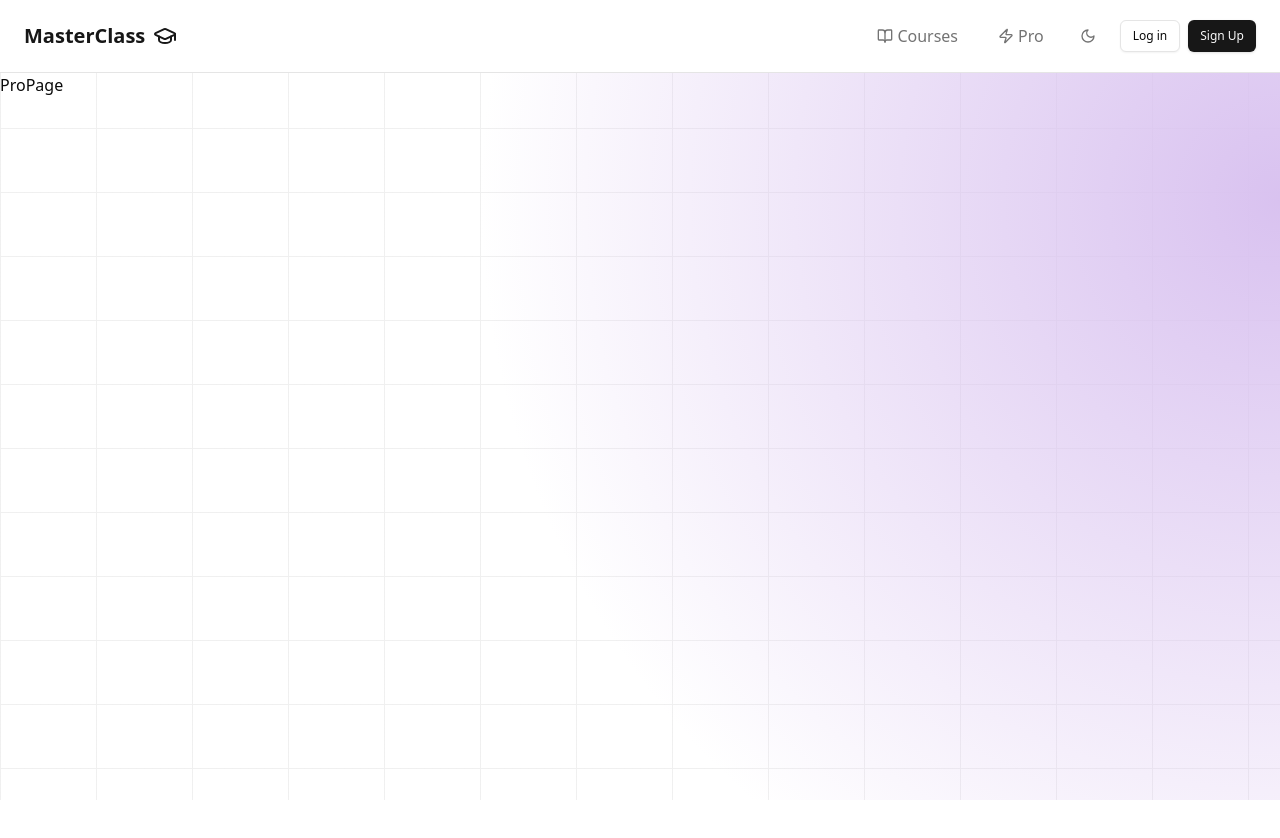
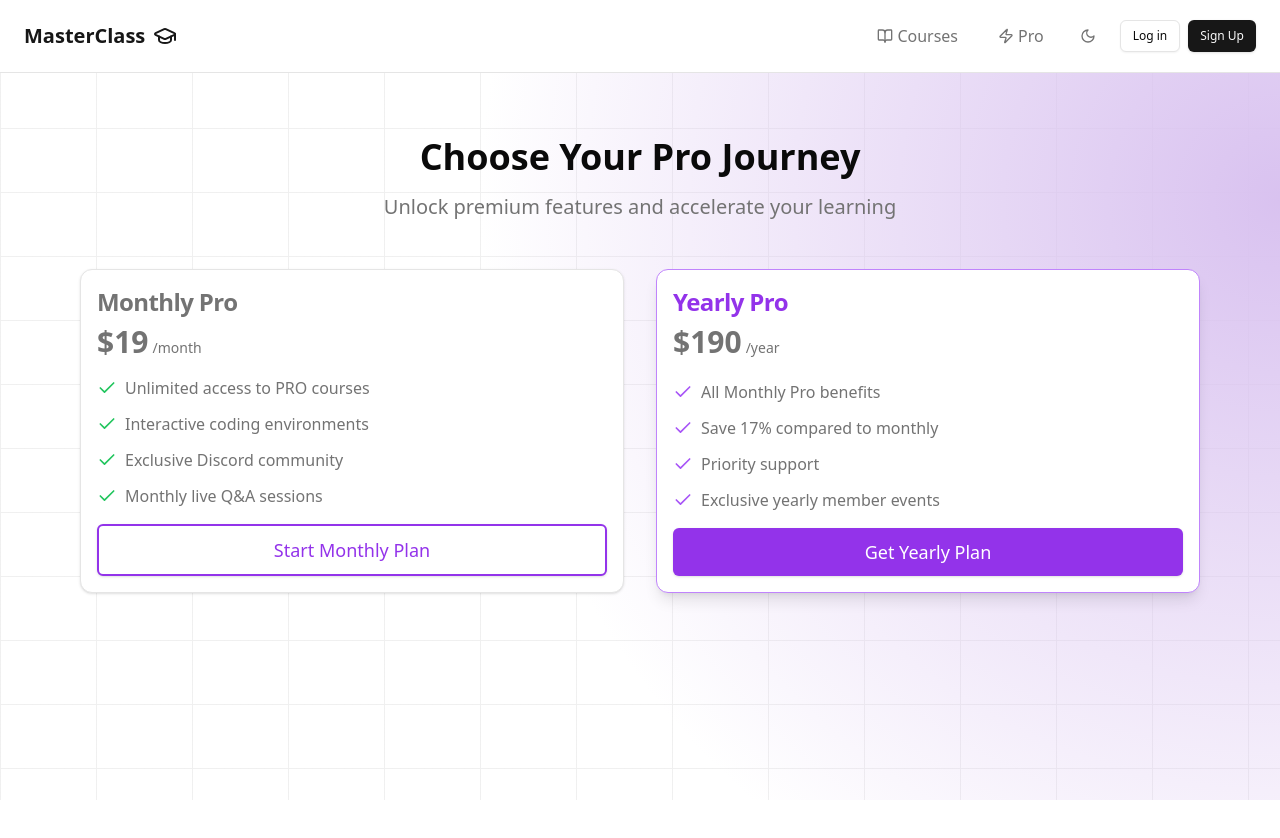
Before and after one commit to taiseen/stripe-nextjs-product, a Next.js app: page /pro in a window 1280 px wide. Shown: the top 838 px of the page. Before the commit the page ends 800 px from the top, so only its background shows below. Built offline with nearby package versions, Linux system fonts and the light colour scheme; no server answers.

Commit message:
feat: month + year based subscription product

```diff
--- a/convex/_generated/api.d.ts
+++ b/convex/_generated/api.d.ts
@@ -16,6 +16,7 @@
 import type * as controllers_courses from "../controllers/courses.js";
 import type * as controllers_purchases from "../controllers/purchases.js";
 import type * as controllers_stripe from "../controllers/stripe.js";
+import type * as controllers_subscriptions from "../controllers/subscriptions.js";
 import type * as controllers_user from "../controllers/user.js";
 import type * as http from "../http.js";
 
@@ -31,6 +32,7 @@
   "controllers/courses": typeof controllers_courses;
   "controllers/purchases": typeof controllers_purchases;
   "controllers/stripe": typeof controllers_stripe;
+  "controllers/subscriptions": typeof controllers_subscriptions;
   "controllers/user": typeof controllers_user;
   http: typeof http;
 }>;
--- a/src/app/pro/page.tsx
+++ b/src/app/pro/page.tsx
@@ -1,9 +1,194 @@
-import React from 'react'
+"use client";
+
+import { useUserDocument, useUserSubscription } from "@/hook/useDataQuery";
+import { api } from "../../../convex/_generated/api";
+import { Check, Loader2Icon } from "lucide-react";
+import { Button } from "@/components/ui/button";
+import { useAction } from "convex/react";
+import { PRO_PLANS } from "@/constants";
+import { useState } from "react";
+import { toast } from "sonner";
+import {
+  CardDescription,
+  CardContent,
+  CardFooter,
+  CardHeader,
+  CardTitle,
+  Card,
+} from "@/components/ui/card";
 
 const ProPage = () => {
+  const [loadingPlan, setLoadingPlan] = useState<"month" | "year" | "">("");
+
+  const { userData, isUserLoaded } = useUserDocument();
+  const { userSubscription } = useUserSubscription(userData?._id);
+
+  const { createProPlanCheckoutSession } = api.controllers.stripe;
+
+  // Derived subscription states
+  const isActiveSubscription = userSubscription?.status === "active";
+
+  const isYearlySubscriptionActive =
+    isActiveSubscription && userSubscription.planType === "year";
+
+  const createProPlanCheckoutPage = useAction(createProPlanCheckoutSession);
+
+  const handlePlanSelection = async (planId: "month" | "year") => {
+    if (!userData) {
+      toast.error("Please log in to select a plan.", {
+        id: "login-error",
+        position: "top-center",
+        duration: 3000,
+      });
+
+      return;
+    }
+
+    setLoadingPlan(planId);
+
+    try {
+      const result = await createProPlanCheckoutPage({ planId });
+      if (result.checkoutUrl) {
+        window.location.href = result.checkoutUrl;
+      }
+    } catch (error: any) {
+      if (error.message.includes("Rate limit exceeded")) {
+        toast.error("You've tried too many times. Please try again later.");
+      } else {
+        toast.error(
+          "There was an error initiating your purchase. Please try again."
+        );
+      }
+      console.log(error);
+    } finally {
+      setLoadingPlan("");
+    }
+  };
+
+  // Helper to determine button state for a given plan
+  const getButtonState = (planId: "month" | "year") => {
+    if (!isUserLoaded) {
+      return {
+        disabled: false,
+        text: PRO_PLANS.find((p) => p.id === planId)?.ctaText || "Select Plan",
+      };
+    }
+
+    if (isActiveSubscription && userSubscription.planType === planId) {
+      return { disabled: true, text: "Current Plan" };
+    }
+
+    if (planId === "month" && isYearlySubscriptionActive) {
+      return { disabled: true, text: "Yearly Plan Active" };
+    }
+
+    return {
+      disabled: false,
+      text: PRO_PLANS.find((p) => p.id === planId)?.ctaText || "Select Plan",
+    };
+  };
+
   return (
-    <div>ProPage</div>
-  )
-}
+    <div className="container mx-auto px-4 py-16 max-w-6xl h-screen">
+      <h1 className="text-4xl font-bold text-center mb-4">
+        Choose Your Pro Journey
+      </h1>
 
-export default ProPage
+      <p className="text-xl text-center mb-12 text-muted-foreground">
+        Unlock premium features and accelerate your learning
+      </p>
+
+      {/* Active subscription banner */}
+      {isUserLoaded && isActiveSubscription && (
+        <div className="bg-blue-50 border-l-4 border-blue-500 p-4 mb-8 rounded-md">
+          <p className="text-blue-700">
+            You have an active{" "}
+            <span className="font-semibold">{userSubscription.planType}</span>{" "}
+            subscription.
+          </p>
+        </div>
+      )}
+
+      {/* Plan cards */}
+      <div className="grid md:grid-cols-2 gap-8 items-stretch">
+        {PRO_PLANS.map((plan) => {
+          const planId = plan.id as "month" | "year";
+          const isLoading = loadingPlan === planId;
+          const { disabled, text: buttonText } = getButtonState(planId);
+
+          return (
+            <Card
+              key={plan.id}
+              className={`flex flex-col transition-all duration-300 ${
+                plan.highlighted
+                  ? "border-purple-400 shadow-lg hover:shadow-xl"
+                  : "hover:border-purple-200 hover:shadow-md"
+              }`}
+            >
+              <CardHeader className="flex-grow">
+                <CardTitle
+                  className={`text-2xl ${
+                    plan.highlighted
+                      ? "text-purple-600"
+                      : "text-muted-foreground"
+                  }`}
+                >
+                  {plan.title}
+                </CardTitle>
+
+                <CardDescription className="mt-2">
+                  <span className="text-3xl font-bold text-muted-foreground">
+                    {plan.price}
+                  </span>
+                  <span className="text-muted-foreground ml-1">
+                    {plan.period}
+                  </span>
+                </CardDescription>
+              </CardHeader>
+
+              <CardContent>
+                <ul className="space-y-3">
+                  {plan.features.map((feature, idx) => (
+                    <li key={idx} className="flex items-center">
+                      <Check
+                        className={`h-5 w-5 mr-2 flex-shrink-0 ${
+                          plan.highlighted
+                            ? "text-purple-500"
+                            : "text-green-500"
+                        }`}
+                      />
+                      <span className="text-muted-foreground">{feature}</span>
+                    </li>
+                  ))}
+                </ul>
+              </CardContent>
+
+              <CardFooter className="mt-auto">
+                <Button
+                  disabled={disabled}
+                  onClick={() => handlePlanSelection(planId)}
+                  className={`w-full py-6 text-lg ${
+                    plan.highlighted
+                      ? "bg-purple-600 hover:bg-purple-700 text-white"
+                      : "bg-white text-purple-600 border-2 border-purple-600 hover:bg-purple-50"
+                  }`}
+                >
+                  {isLoading ? (
+                    <>
+                      <Loader2Icon className="mr-2 size-4 animate-spin" />
+                      Processing...
+                    </>
+                  ) : (
+                    buttonText
+                  )}
+                </Button>
+              </CardFooter>
+            </Card>
+          );
+        })}
+      </div>
+    </div>
+  );
+};
+
+export default ProPage;
--- /dev/null
+++ b/src/constants/index.ts
@@ -0,0 +1,30 @@
+export const PRO_PLANS = [
+	{
+		id: "month",
+		title: "Monthly Pro",
+		price: "$19",
+		period: "/month",
+		features: [
+			"Unlimited access to PRO courses",
+			"Interactive coding environments",
+			"Exclusive Discord community",
+			"Monthly live Q&A sessions",
+		],
+		ctaText: "Start Monthly Plan",
+	},
+
+	{
+		id: "year",
+		title: "Yearly Pro",
+		price: "$190",
+		period: "/year",
+		features: [
+			"All Monthly Pro benefits",
+			"Save 17% compared to monthly",
+			"Priority support",
+			"Exclusive yearly member events",
+		],
+		ctaText: "Get Yearly Plan",
+		highlighted: true,
+	},
+];
--- a/src/hook/useDataQuery.ts
+++ b/src/hook/useDataQuery.ts
@@ -53,3 +53,16 @@
         isLoading: shouldFetch && userAccess === undefined,
     };
 };
+
+
+
+export const useUserSubscription = (userId: userId | undefined) => {
+    const { getUserSubscription } = api.controllers.subscriptions;
+
+    const userSubscription = useQuery(
+        getUserSubscription,
+        userId ? { userId } : "skip"
+    );
+
+    return { userSubscription, };
+}
```
Also changed, not shown: convex/controllers/stripe.ts (+67 -2 lines), convex/controllers/subscriptions.ts (added, +18 -0 lines), 1 other file (tests, documents, lock files or other folders).
